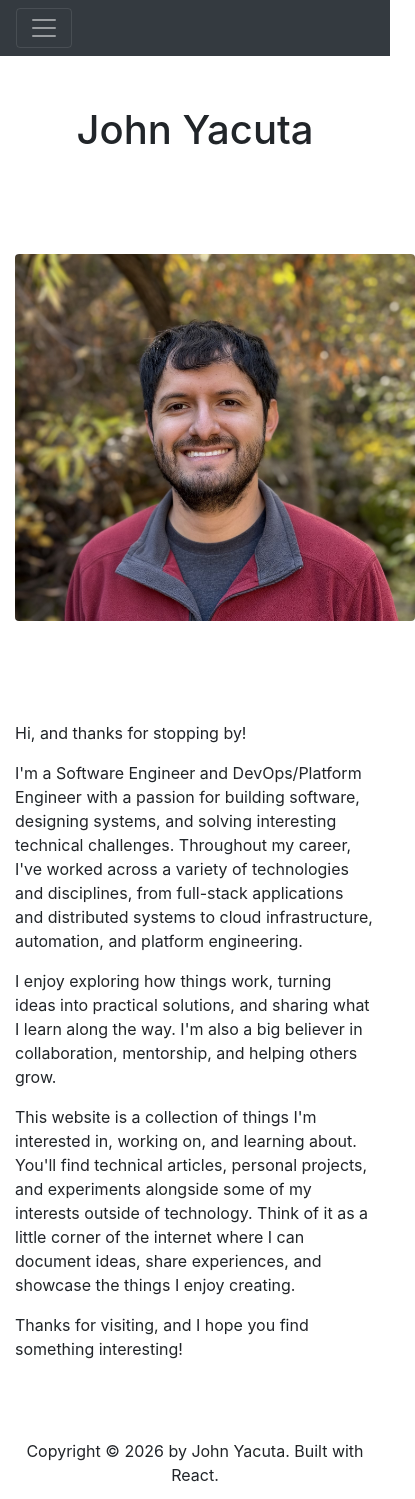
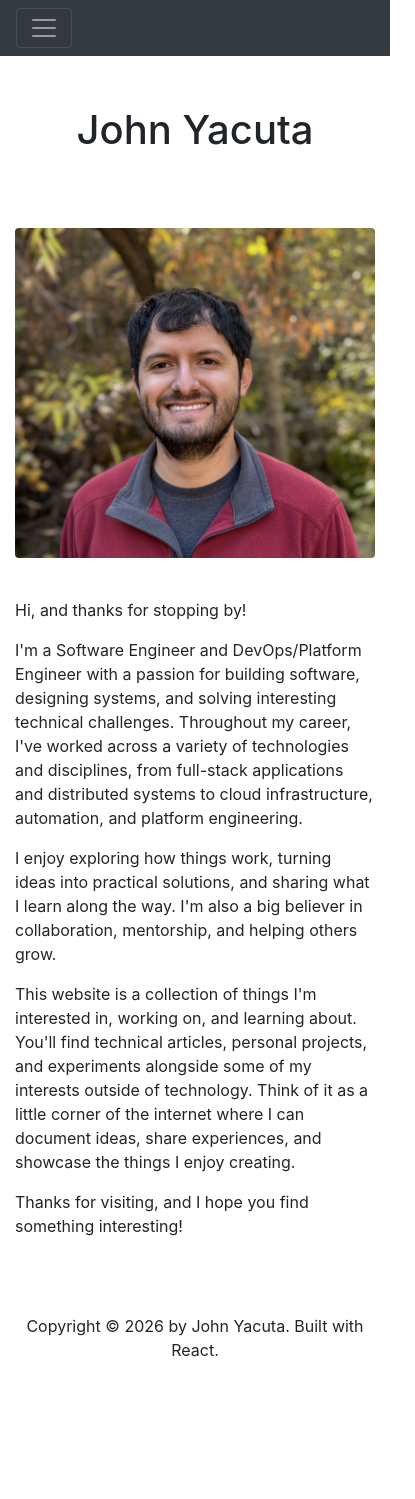
Before and after one commit to johnyacuta/johnyacuta.github.io, a React (Vite) app: page /#/ in a window 390 px wide. Shown: the whole page, 415 px wide, since content can reach past the window. After the commit the page ends 1374 px from the top, so only its background shows below. Built offline with nearby package versions, Linux system fonts and the light colour scheme.

Commit message:
Made home page img fluid and hamburger menu auto collapse

```diff
--- a/src/components/navbar/index.jsx
+++ b/src/components/navbar/index.jsx
@@ -6,16 +6,28 @@ import Container from 'react-bootstrap/Container';
 import './navbar.css';
 
 class NavBar extends Component {
+  constructor(props) {
+    super(props);
+    this.state = { expanded: false };
+  }
+
   render() {
     return(
-      <Navbar bg="dark" variant="dark" expand="lg" className="site-navbar">
+      <Navbar
+        bg="dark"
+        variant="dark"
+        expand="lg"
+        expanded={this.state.expanded}
+        onToggle={(expanded) => this.setState({ expanded })}
+        className="site-navbar"
+      >
         <Container>
           <Navbar.Toggle aria-controls="basic-navbar-nav"/>
           <Navbar.Collapse id="basic-navbar-nav" className="site-navbar-collapse">
             <Nav className="site-nav-links">
-              <Nav.Link as={Link} to="/home">Home</Nav.Link>
-              <Nav.Link as={Link} to="/projects">Projects</Nav.Link>
-              <Nav.Link as={Link} to="/about-me">About Me</Nav.Link>
+              <Nav.Link as={Link} to="/home" onClick={() => this.setState({ expanded: false })}>Home</Nav.Link>
+              <Nav.Link as={Link} to="/projects" onClick={() => this.setState({ expanded: false })}>Projects</Nav.Link>
+              <Nav.Link as={Link} to="/about-me" onClick={() => this.setState({ expanded: false })}>About Me</Nav.Link>
             </Nav>
             <div className="site-social-links">
               <Button variant="dark" href="https://www.linkedin.com/in/johnyacuta/">
--- /dev/null
+++ b/src/pages/home/home.css
@@ -0,0 +1,27 @@
+.home-image-column {
+  display: flex;
+  justify-content: center;
+  align-items: center;
+}
+
+.home-profile-image {
+  width: 25rem;
+  max-width: 100%;
+  height: auto;
+  margin: 3rem 0;
+}
+
+.home-copy-column {
+  max-width: 100%;
+  margin: 3rem 0;
+}
+
+@media (max-width: 767.98px) {
+  .home-profile-image {
+    margin: 1.5rem 0;
+  }
+
+  .home-copy-column {
+    margin-top: 1rem;
+  }
+}
--- a/src/pages/home/index.jsx
+++ b/src/pages/home/index.jsx
@@ -3,6 +3,7 @@ import Image from 'react-bootstrap/Image';
 import Row from 'react-bootstrap/Row';
 import Col from 'react-bootstrap/Col';
 import HomeContent, { title } from './index.mdx';
+import './home.css';
 
 function Home() {
   return (
@@ -10,15 +11,16 @@ function Home() {
       <Row className="justify-content-md-center">
         <h1 style={{ marginTop: 50, marginBottom: 50, width: '50rem' }}>{title}</h1>
       </Row>
-      <Row>
-        <Col>
+      <Row className="home-content-row">
+        <Col md={6} className="home-image-column">
           <Image
             src="/john-profile.JPG"
             rounded
-            style={{ marginTop: 50, marginBottom: 50, width: '25rem' }}
+            fluid
+            className="home-profile-image"
           />
         </Col>
-        <Col style={{ marginTop: 50, marginBottom: 50, width: '25rem' }}>
+        <Col md={6} className="home-copy-column">
           <div className="text-left">
             <HomeContent />
           </div>
```
